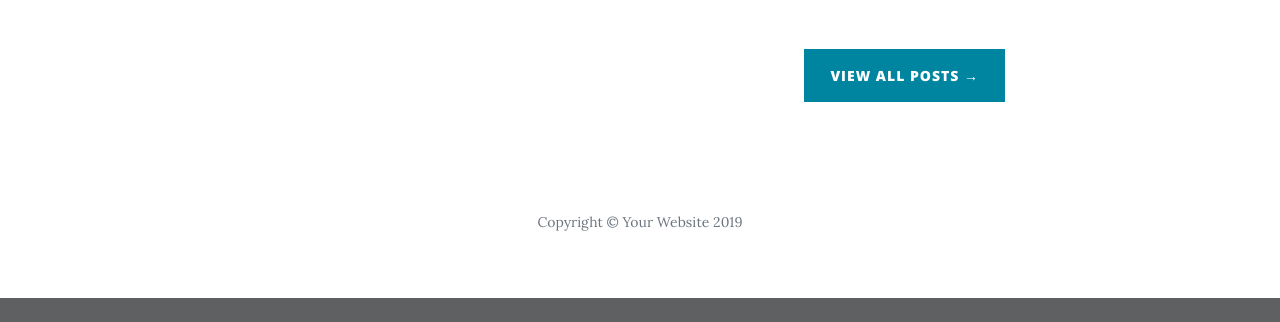
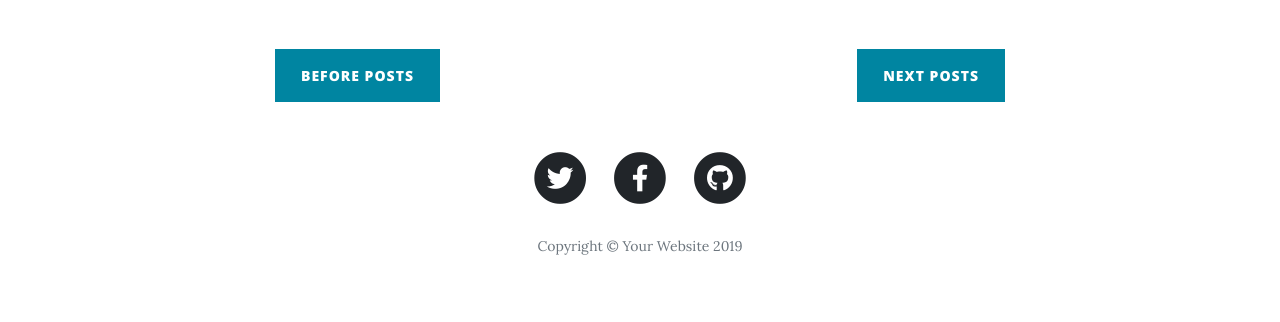
Before and after one commit to leaftha/blog-1, a Django app: template blog/templates/blog/post_list.html in a window 1280 px wide. Shown: the part 533-855 px from the top of the page. Before the commit the page ends 831 px from the top, so only its background shows below. Run offline with Django 3.2, Linux system fonts and the light colour scheme; the template is opened without the code that fills it, so the values that code supplies are empty; parts of the project's set-up code (start-up, migrations or seed data) failed here and were passed over; some libraries are stand-ins or nearby versions.

Commit message:
search button and next,before

```diff
--- a/blog/templates/blog/base.html
+++ b/blog/templates/blog/base.html
@@ -8,7 +8,7 @@
     <title>PostPage</title>
     <!-- Bootstrap core CSS -->
     <link href="{% static 'css/bootstrap.min.css' %}" rel="stylesheet">
-
+    <link rel="stylesheet" href="https://cdnjs.cloudflare.com/ajax/libs/font-awesome/5.8.2/css/all.min.css" />
     <!-- Custom fonts for this template -->
     <link href="{% static 'css/all.min.css' %}" rel="stylesheet" type="text/css">
     <link href='https://fonts.googleapis.com/css?family=Lora:400,700,400italic,700italic' rel='stylesheet' type='text/css'>
@@ -44,6 +44,10 @@
                     </div>
                 </li>
             </ul>
+            <form class="form-inline">
+                <input class="form-control mr-sm-2" type="search" placeholder="Search" aria-label="Search">
+                <button class="btn btn-outline-success my-2 my-sm-0" type="submit" >Search</button>
+            </form>
         </div>
     </div>
 </nav>
@@ -64,7 +68,7 @@
                         </a>
                     </li>
                     <li class="list-inline-item">
-              <a href="#">
+                        <a href="https://www.facebook.com/profile.php?id=100005157255210" target="_blank">
                 <span class="fa-stack fa-lg">
                   <i class="fas fa-circle fa-stack-2x"></i>
                   <i class="fab fa-facebook-f fa-stack-1x fa-inverse"></i>
--- a/blog/templates/blog/post_list.html
+++ b/blog/templates/blog/post_list.html
@@ -31,7 +31,9 @@
 
             <!-- Pager -->
             <div class="clearfix">
-                <a class="btn btn-primary float-right" href="/startbootstrap-clean-blog-jekyll/posts">View All Posts &rarr;</a>
+                <a class="btn btn-primary float-right" href="/startbootstrap-clean-blog-jekyll/posts">Next Posts</a>
+                <a class="btn btn-primary float-left" href="/startbootstrap-clean-blog-jekyll/posts">Before Posts</a>
+
             </div>
 
         </div>
```
Also changed, not shown: blog/templates/blog/img/home-bg.jpg (deleted). Lines whose indentation alone changed are shown as unchanged.
